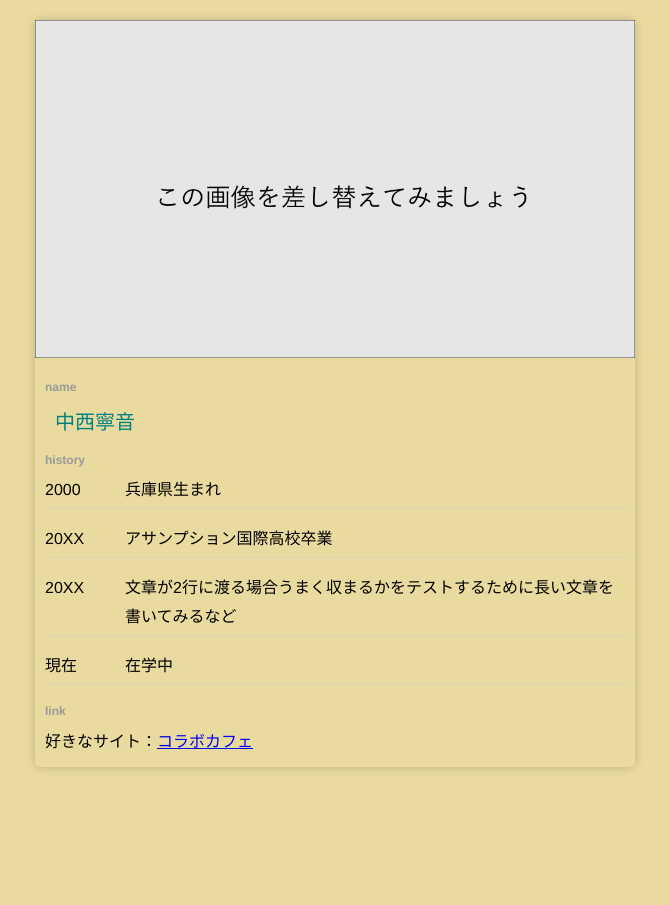
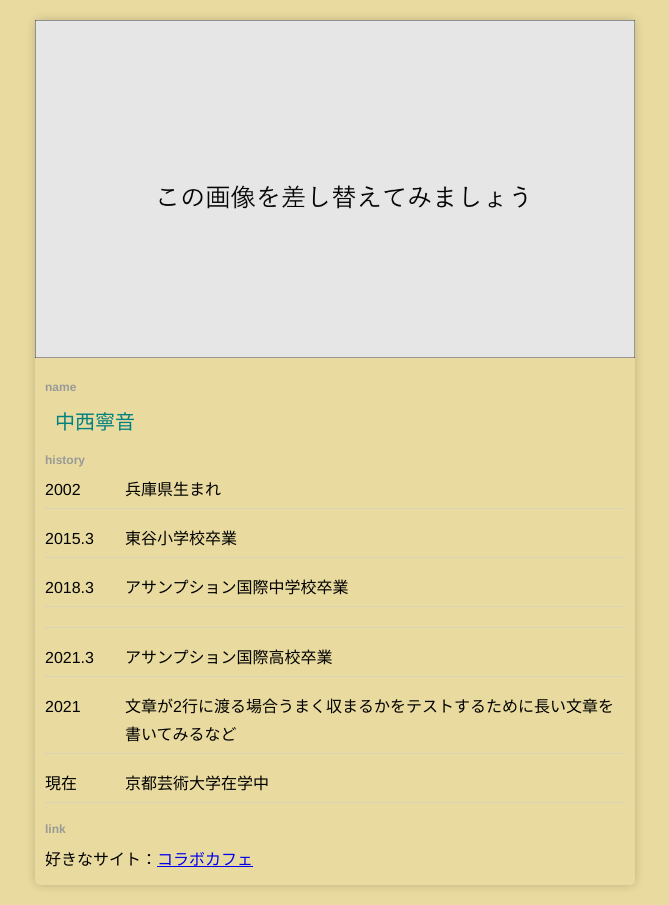
Before and after one commit to KUAD-XtechDesign/simple_page-n-nakanishi-nenndo, a plain HTML site: page index.html in a window 1280 px wide. Shown: the whole page, without its empty margins (305-974 px from the left). Before the commit the page ends 800 px from the top, so only its background shows below. Drawn offline with Linux system fonts and the light colour scheme.

Commit message:
Update index.html

```diff
--- a/index.html
+++ b/index.html
@@ -23,10 +23,12 @@
 
         <h2 class="title">history</h2>
         <ul class="history_list">
-          <li><div class="year">2000</div><div class="txt">兵庫県生まれ</div></li>
-          <li><div class="year">20XX</div><div class="txt">アサンプション国際高校卒業</div></li>
-          <li><div class="year">20XX</div><div class="txt">文章が2行に渡る場合うまく収まるかをテストするために長い文章を書いてみるなど</div></li>
-          <li><div class="year">現在</div><div>在学中</div></li>
+          <li><div class="year">2002</div><div class="txt">兵庫県生まれ</div></li>
+          <li><div class="year">2015.3</div><div class="txt">東谷小学校卒業</div></li>
+          <li><div class="year">2018.3</div><div class="txt">アサンプション国際中学校卒業</div><li>
+          <li><div class="year">2021.3</div><div class="txt">アサンプション国際高校卒業</div></li>
+          <li><div class="year">2021</div><div class="txt">文章が2行に渡る場合うまく収まるかをテストするために長い文章を書いてみるなど</div></li>
+          <li><div class="year">現在</div><div>京都芸術大学在学中</div></li>
         </ul>
 
         <h2 class="title">link</h2>
```
